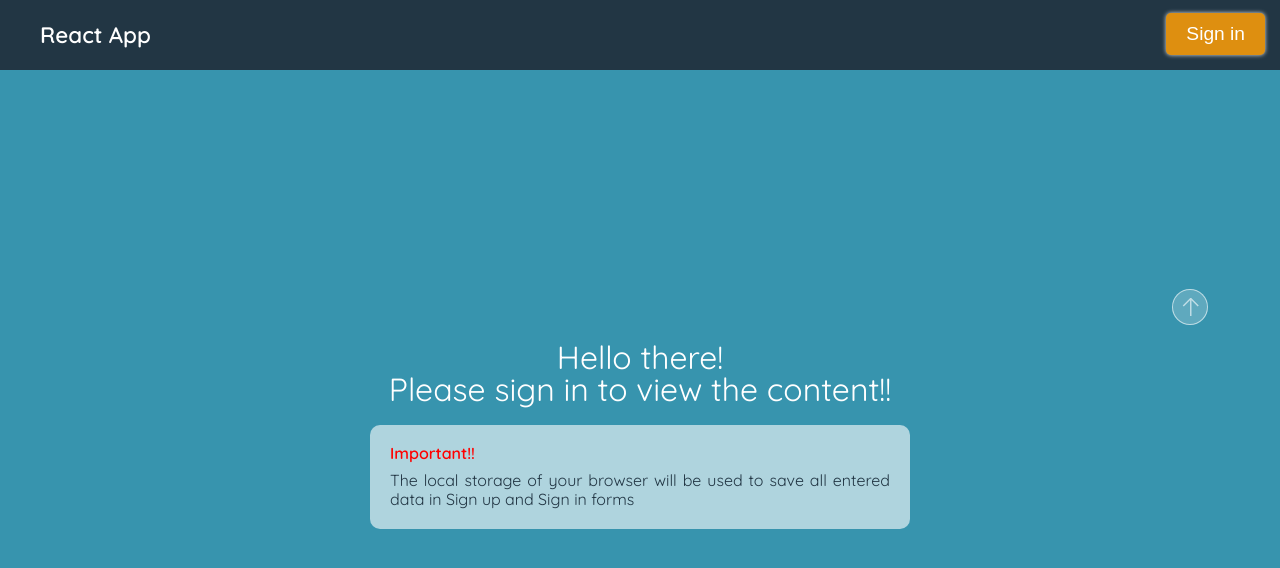
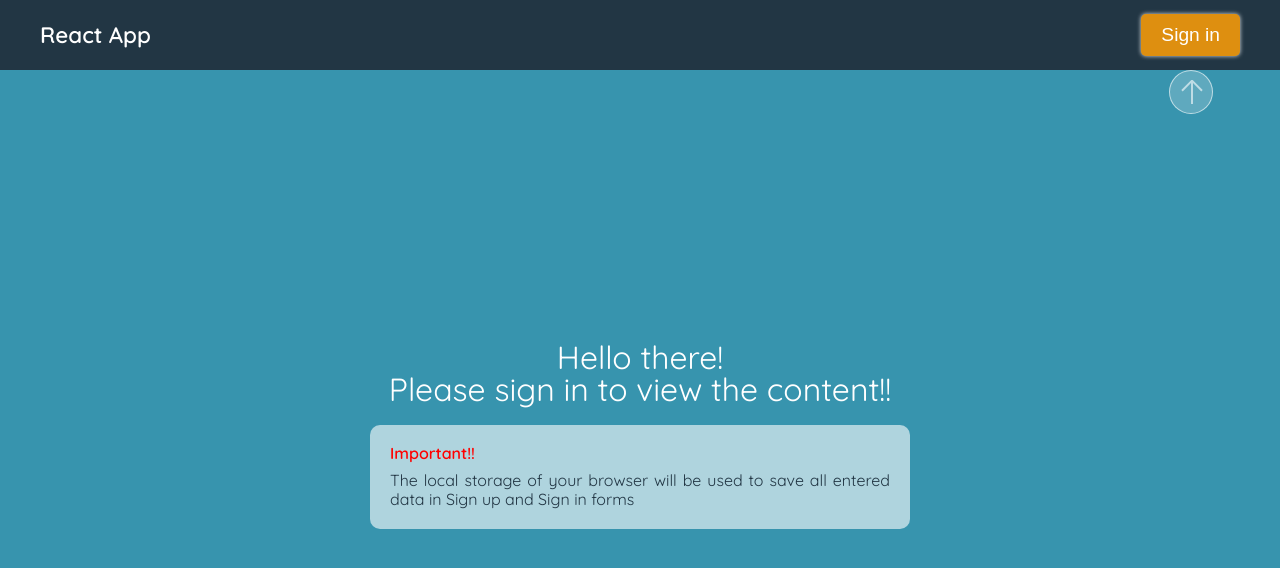
Before and after one commit to Ruslan-rus88/React-app, a React (Create React App) app: page / in a window 1280 px wide. Shown: the top 568 px of the page. Built offline with nearby package versions, Linux system fonts and the light colour scheme.

Commit message:
updated navBar

```diff
--- a/src/components/header/mainHeader.js
+++ b/src/components/header/mainHeader.js
@@ -2,7 +2,8 @@ import React, { useContext, useRef } from "react"
 import css from "./mainHeader.module.scss"
 import { v4 as uuid } from "uuid"
 import navContext from "../../context/navContext"
-import { VscMenu } from "react-icons/vsc";
+import { VscMenu, VscArrowUp } from "react-icons/vsc";
+
 
 const MainHeader = ({ navBarPages }) => {
     const ctx = useContext(navContext)
@@ -11,7 +12,12 @@ const MainHeader = ({ navBarPages }) => {
     const displayCheckboxRef = useRef();
 
     // Add new navBar pages here:
-    const logOutFunction = () => {
+    const logFunction = () => {
+        displayCheckboxRef.current.checked = false;
+        if (!ctx.isLoggedIn) {
+            ctx.setNavPage("Sign in");
+            return;
+        }
         localStorage.removeItem("loggedUser")
         ctx.setIsLoggedIn(false)
         ctx.setNavPage("Home")
@@ -27,9 +33,6 @@ const MainHeader = ({ navBarPages }) => {
                 <div className={`${css.box} ${css.box__logo}`}>
                     <h1 className={css.logo__title}>React App</h1>
                 </div>
-                {!ctx.isLoggedIn && <div>
-
-                </div>}
                 <input
                     ref={displayCheckboxRef}
                     id="display__checkbox"
@@ -52,8 +55,12 @@ const MainHeader = ({ navBarPages }) => {
                             })}
                         </ul>}
                         <div className={css.actions}>
-                            {!ctx.isLoggedIn && <button className={`${css.button} ${css.signInBtn}`} onClick={() => ctx.setNavPage("Sign in")}>Sign in</button>}
-                            {ctx.isLoggedIn && <button className={css.button} onClick={logOutFunction}>Sign out</button>}
+                            <button
+                                className={`${css.button} ${!ctx.isLoggedIn ? css.signInBtn : ""}`}
+                                onClick={logFunction}>
+                                {!ctx.isLoggedIn ? "Sign in" : "Sign out"}
+                            </button>
+                            {!ctx.isLoggedIn && <VscArrowUp className={css.arrowUp} />}
                         </div>
                     </nav>
                 </div>
--- a/src/components/header/mainHeader.module.scss
+++ b/src/components/header/mainHeader.module.scss
@@ -48,6 +48,7 @@
 
 .nav {
   display: flex;
+  justify-content: flex-end;
 }
 
 .header__list {
@@ -66,7 +67,11 @@
 }
 
 .active {
-  color: rgb(55, 148, 174);
+  color: $bg-color-orange;
+}
+
+.actions {
+  position: relative;
 }
 
 .button {
@@ -74,10 +79,8 @@
 }
 
 .signInBtn {
-  position: absolute;
-  top: 13px;
-  right: 15px;
   animation: shadow 4s infinite ease-in-out;
+  margin-left: 0;
 }
 
 @keyframes shadow {
@@ -103,8 +106,7 @@
 
 @media screen and (max-width: 600px) {
   .box__navBar {
-    // display: none;
-    position: fixed;
+    position: absolute;
     background-color: $main-color-dark;
     width: 100%;
     min-height: calc(100vh - 70px);
@@ -122,16 +124,23 @@
     display: block;
   }
 
+  .display__checkbox:checked ~ .display__label {
+    color: $bg-color-orange;
+  }
+
   .display__checkbox:checked ~ .box__navBar {
     transform: translateX(0);
     opacity: 1;
+    border-top: 1px solid $bg-color-orange;
   }
 
   .nav {
     flex-direction: column;
+    box-sizing: border-box;
   }
 
   .header__list {
+    flex: 1;
     flex-direction: column;
     align-items: center;
     margin-right: 0;
@@ -141,10 +150,48 @@
     text-align: center;
   }
   .button {
-    margin-left: 0;
     padding: 10px 50px;
   }
-  .signInBtn {
-    position: inherit;
+}
+
+.arrowUp {
+  position: absolute;
+  right: 50%;
+  transform: translateX(50%);
+  top: 100%;
+  font-size: 2rem;
+  padding: 5px;
+  border-radius: 50%;
+  color: rgba(255, 255, 255, 0.6);
+  background-color: rgba(255, 255, 255, 0.2);
+  border: 1px solid rgba(255, 255, 255, 0.6);
+  animation: resize 4s infinite ease-in-out;
+  -o-animation: resize 4s infinite ease-in-out;
+  -moz-animation: resize 4s infinite ease-in-out;
+  -webkit-animation: resize 4s infinite ease-in-out;
+}
+
+@keyframes resize {
+  50% {
+    transform: translateY(50px) translateX(50%);
+    font-size: 1.2rem;
   }
 }
+@-o-keyframes resize {
+  50% {
+    transform: translateY(50px) translateX(50%);
+    font-size: 1.2rem;
+  }
+}
+@-moz-keyframes resize {
+  50% {
+    transform: translateY(50px) translateX(50%);
+    font-size: 1.2rem;
+  }
+}
+@-webkit-keyframes resize {
+  50% {
+    transform: translateY(50px) translateX(50%);
+    font-size: 1.2rem;
+  }
+}
--- a/src/components/home/home.js
+++ b/src/components/home/home.js
@@ -1,7 +1,6 @@
 import React, { useContext } from "react"
 import css from "./home.module.scss"
 import NavContext from "../../context/navContext"
-import { VscArrowUp } from "react-icons/vsc";
 
 const Home = () => {
     const ctx = useContext(NavContext)
@@ -19,7 +18,6 @@ const Home = () => {
                                 The local storage of your browser will be used to save all entered data in Sign up and Sign in forms
                             </p>
                         </div>
-                        <VscArrowUp className={css.arrowUp} />
                     </div>
                 }
                 {
--- a/src/components/home/home.module.scss
+++ b/src/components/home/home.module.scss
@@ -22,48 +22,6 @@
   text-align: center;
 }
 
-.arrowUp {
-  position: absolute;
-  right: 50px;
-  transform: translateX(50%);
-  top: 30%;
-  font-size: 1.5rem;
-  padding: 5px;
-  border-radius: 50%;
-  color: rgba(255, 255, 255, 0.6);
-  background-color: rgba(255, 255, 255, 0.2);
-  border: 1px solid rgba(255, 255, 255, 0.6);
-  animation: resize 4s infinite ease-in-out;
-  -o-animation: resize 4s infinite ease-in-out;
-  -moz-animation: resize 4s infinite ease-in-out;
-  -webkit-animation: resize 4s infinite ease-in-out;
-}
-
-@keyframes resize {
-  50% {
-    top: 5px;
-    font-size: 2.5rem;
-  }
-}
-@-o-keyframes resize {
-  50% {
-    top: 75px;
-    font-size: 2.5rem;
-  }
-}
-@-moz-keyframes resize {
-  50% {
-    top: 75px;
-    font-size: 2.5rem;
-  }
-}
-@-webkit-keyframes resize {
-  50% {
-    top: 75px;
-    font-size: 2.5rem;
-  }
-}
-
 .note__box {
   margin-top: 20px;
   color: rgb(181, 66, 66);
--- a/src/index.scss
+++ b/src/index.scss
@@ -160,7 +160,7 @@ button {
   border: none;
   font-size: 1.2rem;
   border-radius: 5px;
-  transition: 0.2s;
+  transition: background-color 0.2s;
   cursor: pointer;
 }
 
```
